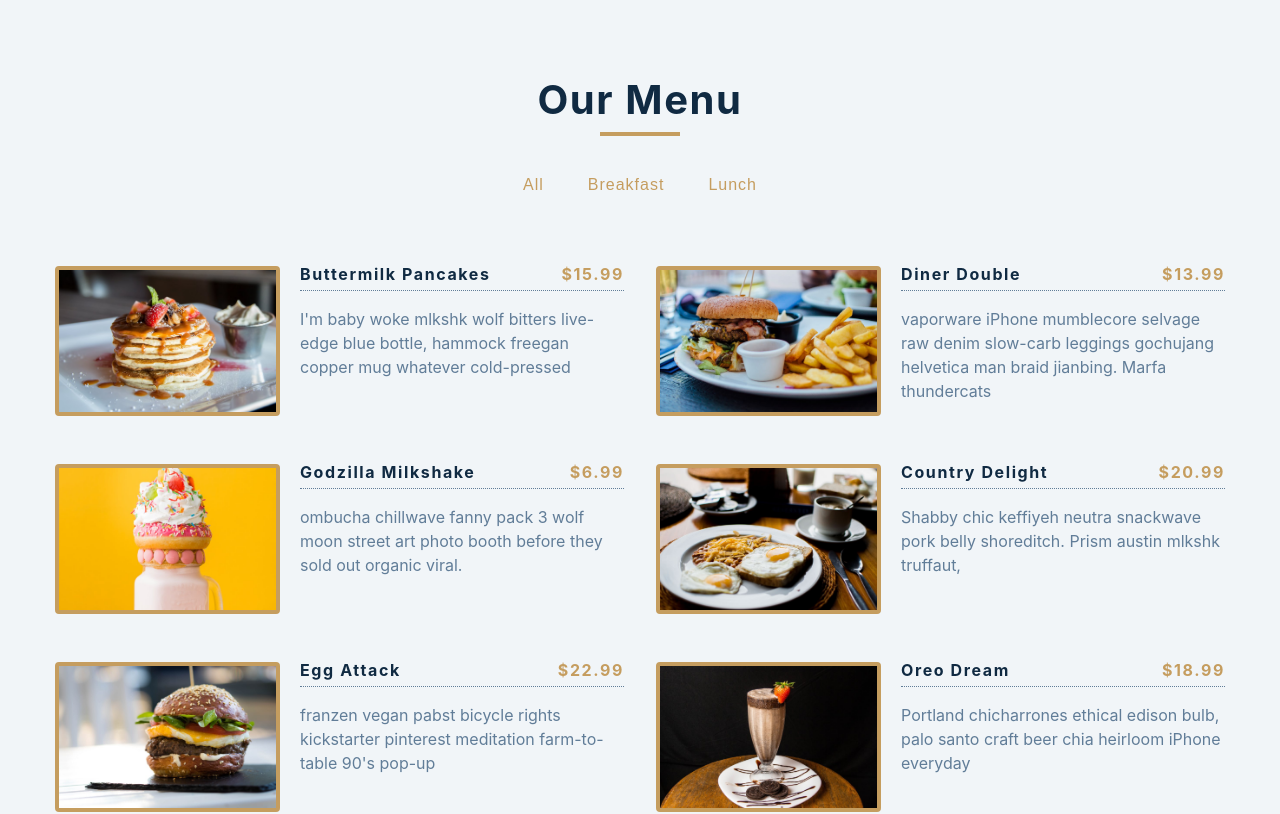
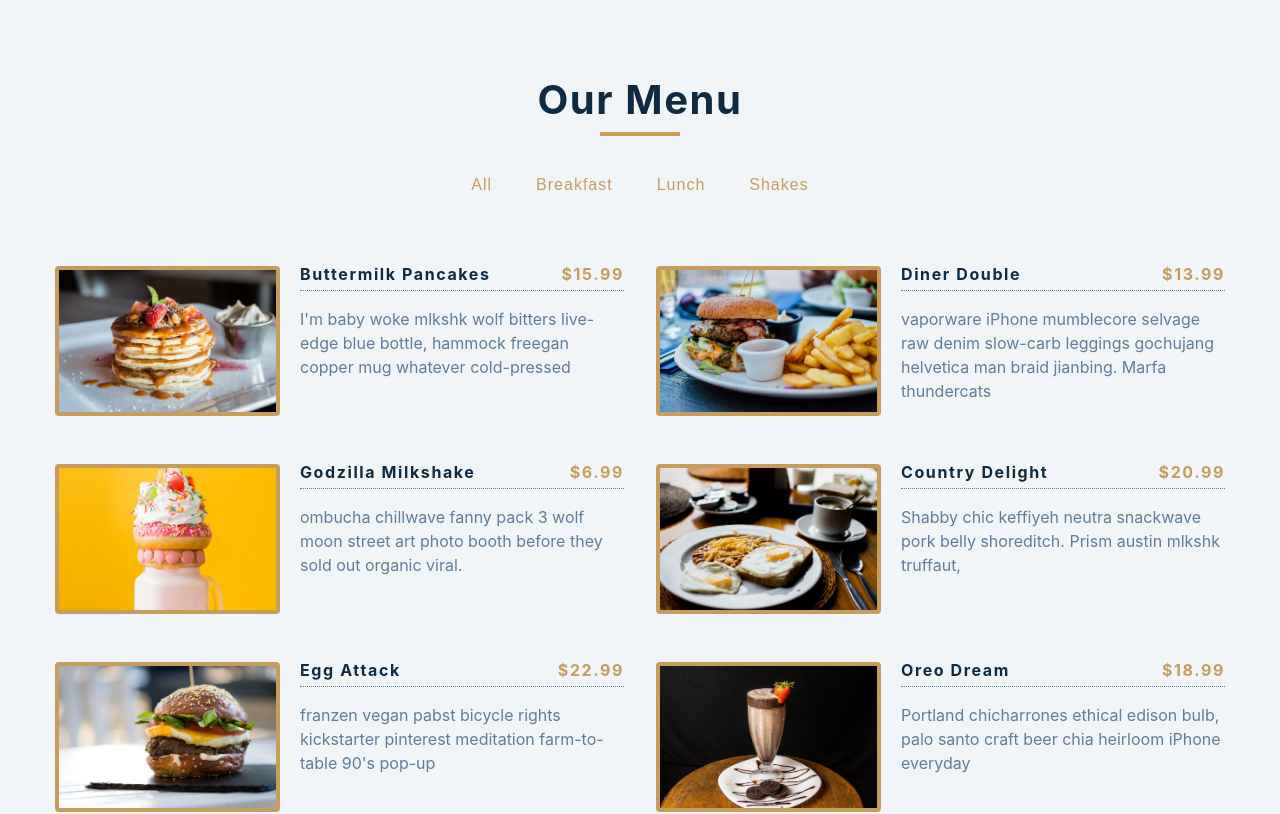
Before and after one commit to andrejarboe/menu, a React (Create React App) app: page / in a window 1280 px wide. Shown: the top 814 px of the page. Built offline with nearby package versions, Linux system fonts and the light colour scheme.

Commit message:
filter all items dynamically

```diff
--- a/src/Categories.js
+++ b/src/Categories.js
@@ -1,20 +1,22 @@
 import React from 'react';
 
-const Categories = ({ filterItems}) => {
-    return (
-        //the manual way:
-			<div className="btn-container">
-				<button className="filter-btn" onClick={() => filterItems('all')}>
-					All
-				</button>
-				<button className="filter-btn" onClick={() => filterItems('breakfast')}>
-					Breakfast
-				</button>
-				<button className="filter-btn" onClick={() => filterItems('lunch')}>
-					Lunch
-				</button>
-			</div>
-		);
+const Categories = ({ categories, filterItems }) => {
+	return (
+		<div className="btn-container">
+			{categories.map((category, index) => {
+				return (
+					<button
+						key={index}
+						type="button"
+						className="filter-btn"
+						onClick={() => filterItems(category)}
+					>
+						{category}
+					</button>
+				);
+			})}
+		</div>
+	);
 };
 
 export default Categories;
```
